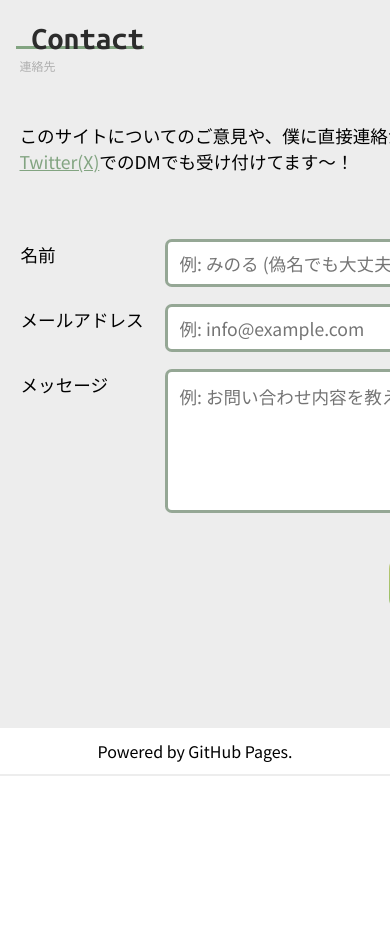
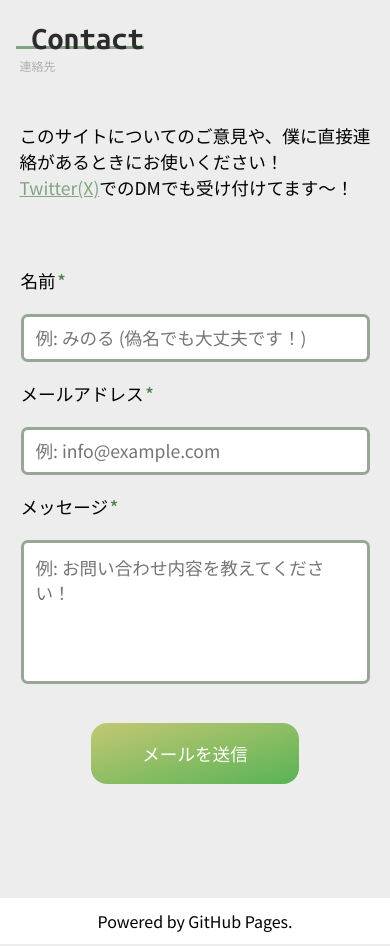
Before and after one commit to minoru-kinugasa-105/minoru-kinugasa-105.github.io, a Next.js app: page / in a window 390 px wide. Shown: the part 2000-2946 px from the top of the page. Before the commit the page ends 2776 px from the top, so only its background shows below. Built offline with nearby package versions, Linux system fonts and the light colour scheme; a web font is replaced by a local one.

Commit message:
[refactor] Contactレスポンシブ対応

```diff
--- a/src/components/Contact.tsx
+++ b/src/components/Contact.tsx
@@ -26,7 +26,8 @@ export default function Contact() {
             </h1>
             <div className="main contact-main">
                 <p className="contact-text">
-                    このサイトについてのご意見や、僕に直接連絡があるときにお使いください！<br />
+                    このサイトについてのご意見や、僕に直接連絡があるときにお使いください！
+                    <br />
                     <a href="https://m_hiyoko_dayo">Twitter(X)</a>
                     でのDMでも受け付けてます〜！
                 </p>
@@ -38,7 +39,10 @@ export default function Contact() {
                         <tbody>
                             <tr>
                                 <td className="contact-label">
-                                    <label htmlFor="name">名前</label>
+                                    <label htmlFor="name">
+                                        名前
+                                        <span className="required">*</span>
+                                    </label>
                                 </td>
                                 <td>
                                     <input
@@ -58,6 +62,7 @@ export default function Contact() {
                                 <td className="contact-label">
                                     <label htmlFor="email">
                                         メールアドレス
+                                        <span className="required">*</span>
                                     </label>
                                 </td>
                                 <td>
@@ -76,7 +81,10 @@ export default function Contact() {
                             </tr>
                             <tr>
                                 <td className="contact-label">
-                                    <label htmlFor="message">メッセージ</label>
+                                    <label htmlFor="message">
+                                        メッセージ
+                                        <span className="required">*</span>
+                                    </label>
                                 </td>
                                 <td>
                                     <textarea
--- a/src/css/foundation/data.scss
+++ b/src/css/foundation/data.scss
@@ -36,10 +36,12 @@
 
     --header-height: 65px;
     --footer-height: 50px;
+    --section-Btablet-width: 75vw;
 
     --media-minipc: 1500px;
-    --media-tablet-size: 1024px;
-    --media-phone-size: 768px;
+    --media-big-tablet-size: 1000px;
+    --media-small-tablet-size: 800px;
+    --media-photo-siz: 650px;
 
     @media screen and (max-width: 800px) {
         --header-height: 100px;
--- a/src/css/layout/contact.scss
+++ b/src/css/layout/contact.scss
@@ -5,6 +5,9 @@
         width: 59rem;
         margin-inline: auto;
         font-size: 1.1rem;
+        @media screen and (max-width: 1000px) {
+            width: 100%;
+        }
 
         .contact-text {
             margin-top: 3rem;
@@ -18,8 +21,19 @@
             width: max-content;
             margin-inline: auto;
             margin-top: 3rem;
+            @media screen and (max-width: 650px) {
+                width: 100%;
+            }
 
             .contact-table {
+                width: 100%;
+                @media screen and (max-width: 650px) {
+                    tbody,
+                    tr,
+                    td {
+                        display: block;
+                    }
+                }
                 tr {
                     td {
                         padding-top: 1rem;
@@ -39,6 +53,15 @@
                                 border-radius: 0.3rem;
                                 outline: solid 1rem transparent;
                                 border: solid 3px var(--blog-dark-green);
+                            }
+
+                            @media screen and (max-width: 1000px) {
+                                width: calc(
+                                    var(--section-Btablet-width) - 9rem
+                                );
+                            }
+                            @media screen and (max-width: 650px) {
+                                width: 100%;
                             }
                         }
                         .contact-input {
@@ -60,6 +83,11 @@
                         label {
                             cursor: pointer;
                             font-weight: 500;
+
+                            .required {
+                                color: var(--blog-green);
+                                margin-left: 0.1rem;
+                            }
                         }
                     }
                 }
```
